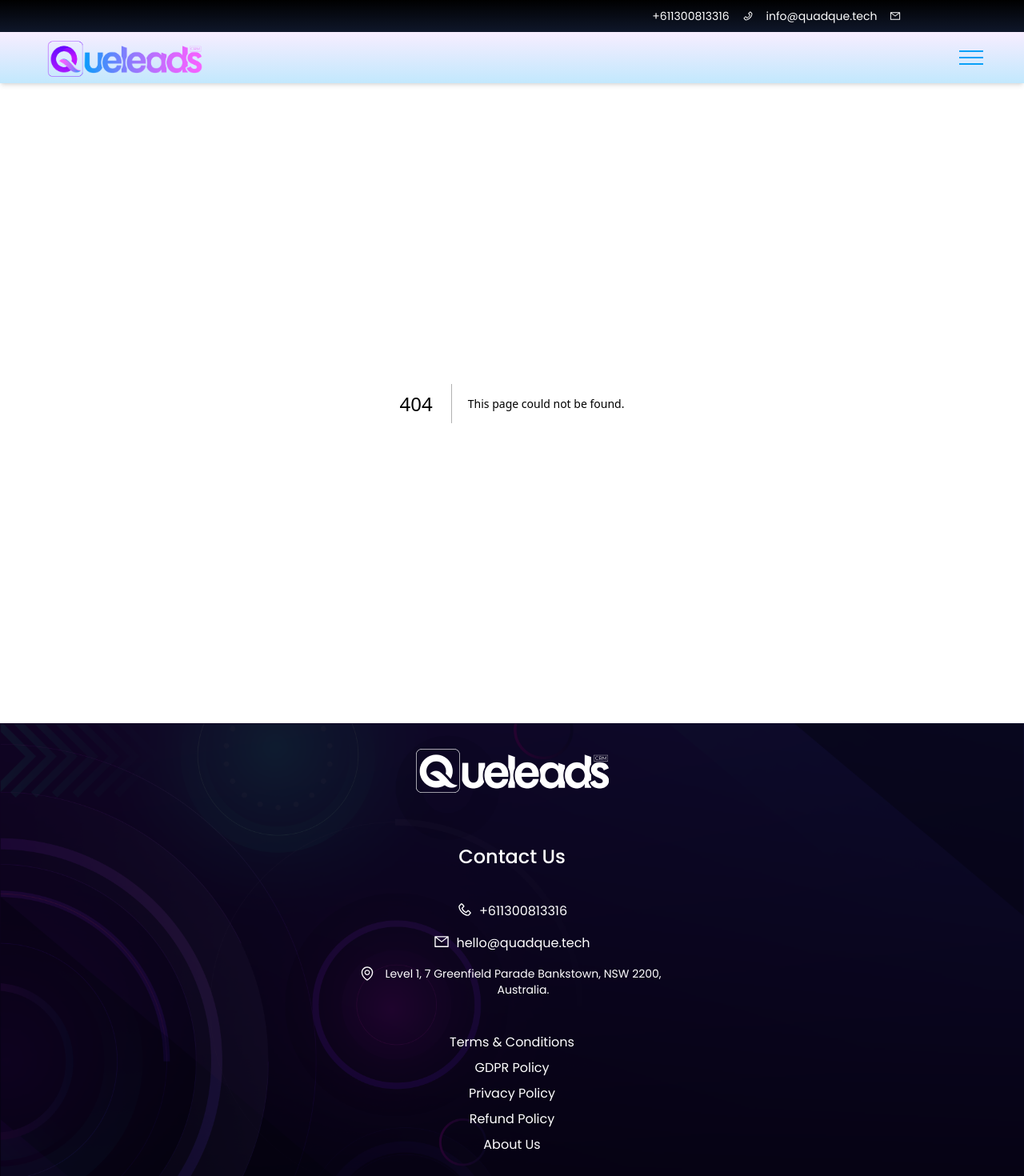
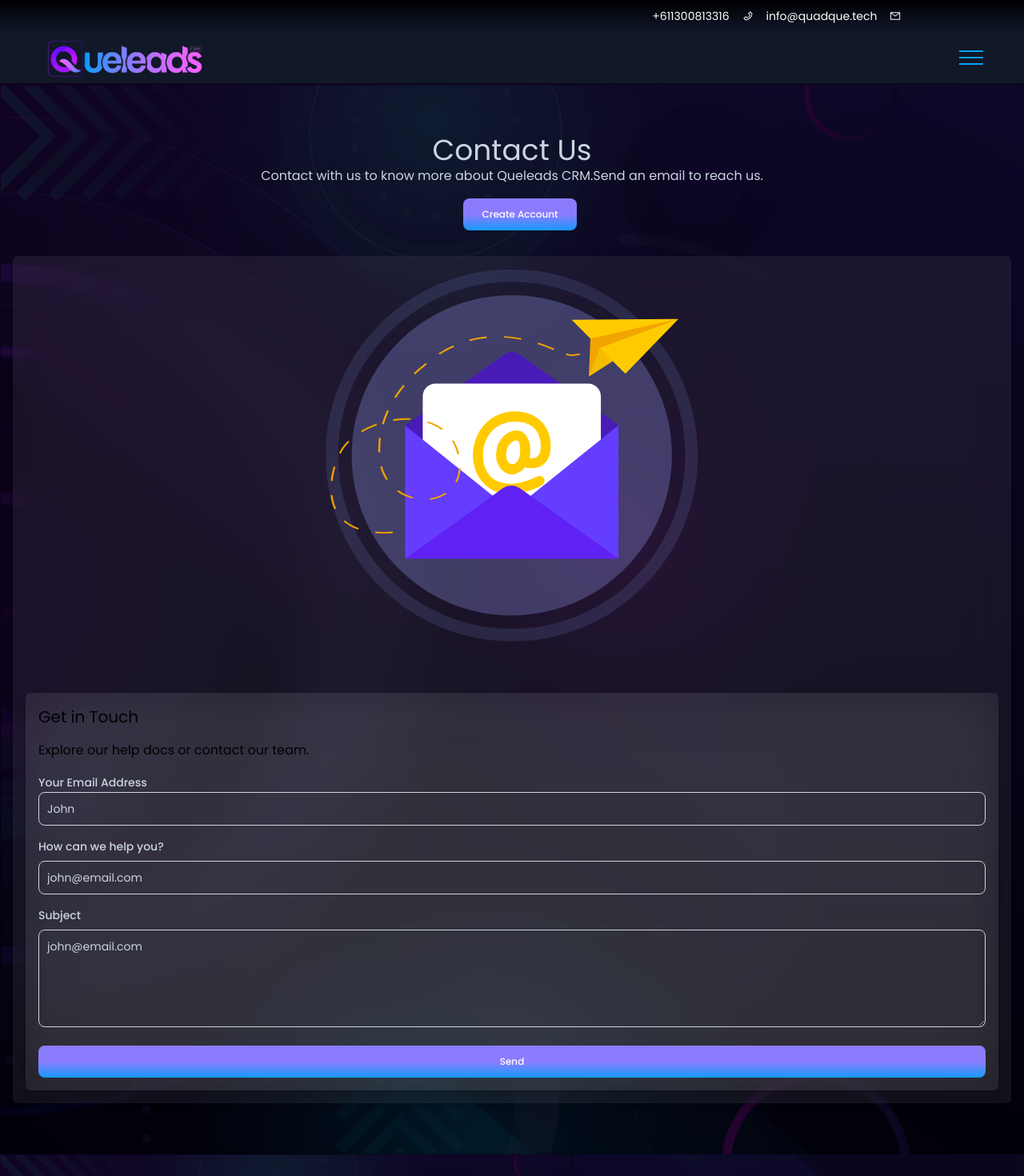
Before and after one commit to mhmalvi/nexus-crm-landing, a Next.js app: page /contact-us in a window 1280 px wide. Before the commit this address had no page. Shown: the top 1470 px of the page at 80% size. Built offline with nearby package versions, Linux system fonts and the light colour scheme.

Commit message:
Added Pricing with api integration

```diff
--- a/app/Components/LandingSections/Nav/Nav.tsx
+++ b/app/Components/LandingSections/Nav/Nav.tsx
@@ -58,10 +58,11 @@
         className={`ease-in duration-200 w-full flex items-center  justify-center lg:flex`}
       >
         <div
-          className={`z-19 shadow-md bg-gradient-to-b from-[#f7edff] to-[#c2e8fd] crm-menu-desktop ease-in duration-200 w-screen h-[8vh] ${
+          className={`z-19 shadow-md bg-gray-900
+          crm-menu-desktop ease-in duration-200 w-screen h-[8vh] ${
             showButton ? "flex " : "flex flex-wrap 2xl:gap-8 gap-4"
           } items-center justify-between lg:px-[12vw] px-[4vw] ${
-            isMenuFixed ? `${Draweropen ? "" : "crm-fixed"} w-[100vw] ` : ""
+            isMenuFixed ? Draweropen ? "w-[100vw]" : "crm-fixed w-[100vw]"   : ""
           }`}
         >
           {/* LOGO */}
@@ -78,7 +79,7 @@
             <>
               {/* MENU */}
               <ul
-                className={`flex flex-wrap 2xl:gap-8 gap-4 h-full text-blue-600 gap-2`}
+                className={`flex flex-wrap 2xl:gap-16 gap-4 h-full text-slate-300 gap-2`}
               >
                 <li className="flex items-center justify-end cursor-pointer ">
                   <Link href={"/about-us"}>
@@ -102,9 +103,11 @@
                   </Link>
                 </li>
                 <li className="flex items-center justify-end cursor-pointer ">
+                  <Link href={"/contact-us"}>
                     <p className="hover:scale-[0.95] ease-in-out duration-200 font-[400] m-0">
                       Contact Us
                     </p>
+                  </Link>
                 </li>
                 <li className="flex items-center justify-end cursor-pointer ">
                   <p className="hover:scale-[0.95] ease-in-out duration-200 font-[400] m-0">
@@ -180,9 +183,11 @@
                 >
                   Support
                 </Link>
+                <Link href={"/contact-us"}>
                   <li className="text-white text-[24px] border-b-[1px] w-full text-center cursor-pointer">
                     Contact Us
                   </li>
+                </Link>
                 <li className="text-white text-[24px] border-b-[1px] w-full text-center cursor-pointer">
                   Privacy Policy
                 </li>
--- a/app/Components/LandingSections/Section1/Section1.tsx
+++ b/app/Components/LandingSections/Section1/Section1.tsx
@@ -1,12 +1,29 @@
-import React from "react";
+import React, { useEffect, useState } from "react";
 import "./section1.css";
 import HeroSVG from "./HeroSVG";
 import Button from "../../Button";
 import HeroBG from "/public/bgImage/HeroBG.png";
 const SectionOne = () => {
+  const [showBar, setShowBar] = useState(false);
+  useEffect(() => {
+    const handleScroll = () => {
+      const scrollY = window.scrollY;
+      // Define the scroll position where you want the menu to become fixed
+      const scrollThreshold = 47; // Adjust this value based on your needs
+      setShowBar(scrollY > scrollThreshold);
+    };
+
+    window.addEventListener("scroll", handleScroll);
+
+    return () => {
+      window.removeEventListener("scroll", handleScroll);
+    };
+  }, []);
   return (
     <div
-      className="lg:min-h-[87vh] min-h-full w-full flex items-center justify-center shadow-xl  "
+      className={`lg:min-h-[87vh] min-h-full w-full flex items-center justify-center shadow-xl ${
+        showBar ? "mt-[8vh]" : "mt-0"
+      }`}
       style={{
         background: `url(${HeroBG.src}) center / cover`,
       }}
@@ -27,8 +44,7 @@
           </div>
           <div className=" w-full h-[15vh] lg:mt-0 mt-[48px]">
             <form className="flex flex-col lg:items-start justify-between h-full">
-
-            <Button title={"⚪ Live Product Demo"} variant={1} />
+              <Button title={"⚪ Live Product Demo"} variant={1} />
             </form>
           </div>
         </div>
--- a/app/Components/LandingSections/Section10/SectionTen.tsx
+++ b/app/Components/LandingSections/Section10/SectionTen.tsx
@@ -21,7 +21,7 @@
     };
   }, []);
   return (
-    <div className="lg:min-h-[92vh] min-h-[90vh] bg-gradient-to-b from-[#34217E] to-[#150C48] w-full flex items-center justify-center lg:mt-0 mt-16">
+    <div className="lg:min-h-[92vh] min-h-[90vh] bg-gradient-to-b from-gray-800 to-gray-900 w-full flex items-center justify-center lg:mt-0 mt-16">
       <div className="flex flex-col justify-center w-full lg:px-[12vw] px-[4vw] lg:min-h-[92vh] min-h-[90vh]">
         <h6 className="text-slate-300 lg:text-[32px] text-xl text-start m-0">
           The best deal is here to
--- a/app/Components/LandingSections/Section7/Section7.tsx
+++ b/app/Components/LandingSections/Section7/Section7.tsx
@@ -4,7 +4,7 @@
 // import Background from "/public/bgImage/HeroBG.png";
 const SectionSeven = () => {
   return (
-    <div className=" lg:min-h-[40vh] min-h-full w-full flex items-center justify-center bg-gradient-to-b from-[#34217E] to-[#150C48] overflow-hidden shadow-md"
+    <div className=" lg:min-h-[40vh] min-h-full w-full flex items-center justify-center bg-gradient-to-b from-gray-800 to-gray-900 overflow-hidden shadow-md"
     >
       <div className="lg:grid lg:grid-cols-2 lg:gap-8 flex flex-col-reverse items-center justify-center w-full lg:px-[12vw] px-[4vw] lg:min-h-[30vh] min-h-full lg:mt-0">
         <div className="lg:col-span-1 flex flex-col items-start justify-center lg:min-h-full lg:mb-0 mb-4">
--- a/app/Components/LandingSections/Topbar/Topbar.tsx
+++ b/app/Components/LandingSections/Topbar/Topbar.tsx
@@ -1,7 +1,7 @@
 "use client";
-import React, {useEffect, useState} from "react";
+import React, { useEffect, useState } from "react";
 import TopBarImg from "/public/bgImage/Topbar.png";
-import { AiOutlinePhone , AiOutlineMail } from "react-icons/ai";
+import { AiOutlinePhone, AiOutlineMail } from "react-icons/ai";
 
 const Topbar = () => {
   const [showBar, setShowBar] = useState(false);
@@ -13,7 +13,7 @@
     }
     window.addEventListener("resize", () => {
       if (window.innerWidth < 1000) {
-        setShowBar(false)
+        setShowBar(false);
       } else if (window.innerWidth >= 1000) {
         setShowBar(true);
       }
@@ -21,18 +21,18 @@
   }, []);
   return (
     <div
-      className="z-20 w-full flex items-center justify-center shadow-md bg-gradient-to-b from-black to-slate-900 px-[12vw]"
+      className="z-20 w-full flex items-center justify-center shadow-md bg-gradient-to-b from-black to-slate-900 px-[12vw] ease-in duration-200"
       style={{ display: showBar ? "flex" : "none" }}
     >
       <div className="w-[100vw] h-[5vh] flex items-center justify-end">
         <div className=" grid grid-cols-2 ">
           <div className="flex w-full justify-end items-center text-right leading-[10px] my-auto text-sm">
             <h1 className="text-white px-4">+611300813316</h1>
-            <AiOutlinePhone className="text-white"/>
+            <AiOutlinePhone className="text-white" />
           </div>
           <div className="flex w-full justify-end items-center text-right leading-[10px] my-auto text-sm">
             <h1 className="text-white px-4">info@quadque.tech</h1>
-            <AiOutlineMail className="text-white"/>
+            <AiOutlineMail className="text-white" />
           </div>
         </div>
       </div>
--- a/app/Components/images.tsx
+++ b/app/Components/images.tsx
@@ -59,6 +59,8 @@
 import aboutWhyFive from "/public/aboutSectionImages/about-why-5.svg";
 import aboutWhyMain from "/public/aboutSectionImages/about-why-main.svg";
 
+// Contact Us
+import contactUs from "/public/svg/contact-us-icon.svg";
 
 const Images = {
   LeadScan,
@@ -101,7 +103,7 @@
   aboutWhyFour,
   aboutWhyFive,
   aboutWhyMain,
-
+  contactUs
 };
 
 export default Images;
--- /dev/null
+++ b/app/contact-us/page.tsx
@@ -0,0 +1,79 @@
+import React from "react";
+import Button from "../Components/Button";
+import Images from "../Components/Images";
+import Image from "next/image";
+
+const Contact = () => {
+  return (
+    <div className="bg-[url('/bgImage/HeroBG.png')] bg-cover h-full flex flex-col gap-8 items-start justify-center lg:px-60 px-4 py-16">
+      <div className="w-full flex gap-4 lg:flex-row flex-col justify-between items-center">
+        <div className="flex flex-col justify-center lg:items-start items-center">
+          <h1 className="text-4xl text-slate-300">Contact Us</h1>
+          <p className="text-base lg:text-start text-center text-slate-300">
+            Contact with us to know more about Queleads CRM.Send an email to
+            reach us.
+          </p>
+        </div>
+        <a
+          href="http://localhost:3001/register?selected-package=Trial&interval=month"
+          rel={"noreferrer"}
+          className="ml-5"
+        >
+          <Button title={"Create Account"} variant={1} />
+        </a>
+      </div>
+      <div className="bg-[#ffffff11] w-full rounded-md overflow-hidden shadow-md backdrop-blur-2xl flex flex-wrap gap-16 justify-between items-center lg:px-8 px-4 lg:py-8 py-4">
+        <div className="lg:w-1/2 w-full flex items-center justify-center">
+          <Image src={Images.contactUs} alt="Contact Us" />
+        </div>
+        <div className="rounded-md h-full lg:w-5/12 w-full bg-[#ffffff11] backdrop-blur-2xl shadow-md flex flex-col gap-4 lg:px-8 px-4 lg:py-8 py-4">
+          <h1 className="m-0 p-0 text-xl">Get in Touch</h1>
+          <h1 className="m-0 p-0 text-base">
+            Explore our help docs or contact our team.
+          </h1>
+          <form className="flex flex-col gap-4 m-0 p-0 text-base">
+            <div>
+              <label className=" mb-2 text-sm font-medium text-slate-300">
+                Your Email Address
+              </label>
+              <input
+                type="email"
+                id="email"
+                className="bg-transparent border border-gray-300 text-gray-900 text-sm rounded-lg focus:ring-brand-color focus:border-brand-color p-2.5 w-full placeholder:text-slate-300"
+                placeholder="John"
+                required
+              />
+            </div>
+            <div>
+              <label className="block mb-2 text-sm font-medium text-slate-300">
+                How can we help you?
+              </label>
+              <input
+                type="textarea"
+                id="description"
+                className="bg-transparent border border-gray-300 text-gray-900 text-sm rounded-lg focus:ring-brand-color focus:border-brand-color p-2.5 w-full placeholder:text-slate-300"
+                placeholder="john@email.com"
+                required
+              />
+            </div>
+            <div>
+              <label className="block mb-2 text-sm font-medium text-slate-300">
+                Subject
+              </label>
+              <textarea
+                id="subject"
+                className="bg-transparent border border-gray-300 text-gray-900 text-sm rounded-lg focus:ring-brand-color focus:border-brand-color p-2.5 w-full placeholder:text-slate-300"
+                placeholder="john@email.com"
+                required
+                rows={5}
+              />
+            </div>
+            <Button variant={1} title={"Send"} />
+          </form>
+        </div>
+      </div>
+    </div>
+  );
+};
+
+export default Contact;
--- a/app/pricing/page.tsx
+++ b/app/pricing/page.tsx
@@ -89,7 +89,7 @@
               key={index}
               className={`flex flex-col border xl:w-1/4 lg:w-1/3 w-full h-5/6 gap-8 rounded-md items-center justify-center px-4 py-16 bg-[#ffffff11] overflow-hidden shadow-md backdrop-blur-2xl ease-in duration-100`}
             >
-              <div className="absolute h-8 w-32 bg-brand-color top-4 -right-8 rotate-45 flex items-center justify-center">
+              <div className="absolute h-8 w-40 bg-brand-color top-6 -right-10 rotate-45 flex items-center justify-center">
                 <h1 className="m-0 p-0">Save 25%</h1>
               </div>
               <h1 className={`p-0 m-0 text-xl text-slate-300`}>
@@ -135,7 +135,7 @@
               </div>
               <a
                 className="w-full flex flex-col"
-                href={`http://localhost:3001/register?selected-package=${item.product.name}&interval=${item.price.data[0].recurring.interval}`}
+                href={`http://localhost:3001/register?selected-package=${item.product.name}&interval=${item.price.data[0].recurring.interval}&priceId=${item.price.data[0].id}`}
                 target={"_blank"}
               >
                 <Button variant={1} title="Get Started" />
--- a/app/support/page.tsx
+++ b/app/support/page.tsx
@@ -24,8 +24,14 @@
           <p className="text-base lg:text-start text-center">
             Engage with Queleads&apos;s community of experts for answers.
           </p>
-        </div>
-        <Button title={"Create Account"} variant={1} />
+        </div>{" "}
+        <a
+          href={`http://localhost:3001/register?selected-package=Trial&interval=month`}
+          rel={"noreferrer"}
+          className="ml-5"
+        >
+          <Button title={"Create Account"} variant={1} />
+        </a>
       </div>
       <h1 className="lg:text-2xl mt-8 text-center w-full">
         Frequently Asked Questions (FAQ)
```
Also changed, not shown: public/svg/contact-us-icon.svg (added). Lines whose indentation alone changed are shown as unchanged.
